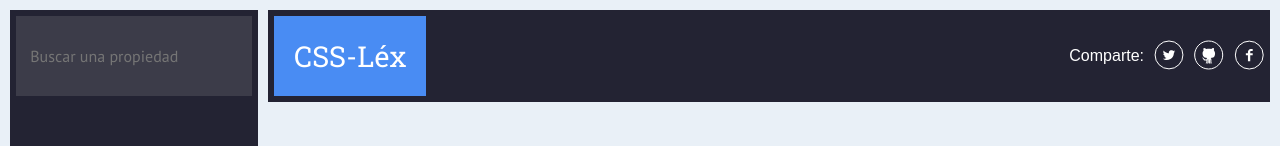
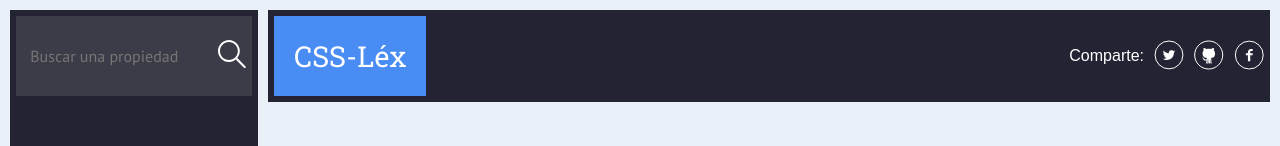
Before and after one commit to ninaiskel/CSS-flex-grid, a React (Create React App) app: page / in a window 1280 px wide. Shown: the top 146 px of the page. Built offline with nearby package versions, Linux system fonts and the light colour scheme.

Commit message:
adjustment searcher styles

```diff
--- a/public/index.html
+++ b/public/index.html
@@ -48,6 +48,11 @@
             <path d="M17.35 10.056h-1.952c-.23 0-.488.304-.488.71v1.409h2.44v2.008h-2.44v6.03h-2.303v-6.03h-2.088v-2.009h2.088v-1.182c0-1.695 1.176-3.073 2.79-3.073h1.952v2.137z" fill="#FFF"/>
           </g>
         </symbol>
+        <symbol id="icon-search" xmlns="http://www.w3.org/2000/svg">
+          <g fill-rule="nonzero" fill="#FFF">
+            <path d="M10.912 22C4.96 22 0 17 0 11S4.96 0 10.912 0c5.952 0 10.912 5 10.912 11s-4.96 11-10.912 11zm0-20c-4.96 0-8.928 4-8.928 9s3.968 9 8.928 9c4.96 0 8.928-4 8.928-9s-3.968-9-8.928-9zM18.848 17.6l8.73 8.8c.396.4.396 1 0 1.4-.199.2-.596.2-.794.2-.198 0-.595 0-.794-.2L17.26 19l1.588-1.4z"/>
+          </g>
+        </symbol>
       </svg>
     <!--
       This HTML file is a template.
--- a/src/App.css
+++ b/src/App.css
@@ -60,4 +60,11 @@
   background: transparent;
   border: none;
   padding: 0;
+  cursor: pointer;
+  outline: none;
 }
+
+.icon svg {
+  width: 30px;
+  height: 30px;
+}
--- a/src/components/header/base.js
+++ b/src/components/header/base.js
@@ -10,10 +10,10 @@
         <div className="share-links">
           <p>Comparte:</p>
           <button className="icon share-links-icon">
-            <Icon name="icon-twitter" />
+            <Icon name="icon-twitter"/>
           </button>
           <button className="icon share-links-icon">
-            <Icon name="icon-facebook" />
+            <Icon name="icon-facebook"/>
           </button>
           <button className="icon share-links-icon">
             <Icon name="icon-github" />
--- a/src/components/header/header.css
+++ b/src/components/header/header.css
@@ -25,8 +25,3 @@
 .share-links-icon {
   margin-left: 10px;
 }
-
-.icon svg {
-  width: 30px;
-  height: 30px;
-}
--- a/src/components/sidebar/css/searcher.css
+++ b/src/components/sidebar/css/searcher.css
@@ -1,19 +1,32 @@
 .searcher {
+  align-items: center;
+  align-items: center;
+  display: flex;
+  overflow: hidden;
   padding: 6px;
+  position: relative;
 }
 
 input {
-  width: 100%;
   border: 0;
   outline: none;
+  width: 100%;
 }
 
 .searcher-input {
+  background: var(--input);
+  box-sizing: border-box;
+  color: var(--white);
+  font-family: 'PT Sans', sans-serif;
+  font-size: 1rem;
   height: 80px;
-  background: var(--input);
-  color: var(--white);
-  font-size: 1rem;
   padding: 0 10px;
-  box-sizing: border-box;
-  font-family: 'PT Sans', sans-serif;
+  position: relative;
+  z-index: 1;
 }
+
+.icon-searcher {
+  position: absolute;
+  right: 10px;
+  z-index: 2;
+}
--- a/src/components/sidebar/searcher.js
+++ b/src/components/sidebar/searcher.js
@@ -1,5 +1,6 @@
 import React from 'react';
 import './css/searcher.css';
+import Icon from './../icons'
 
 const Searcher = ({ search, updateSearch }) => (
   <div className="searcher">
@@ -10,6 +11,9 @@
       onChange= { updateSearch }
       placeholder=" Buscar una propiedad"
     />
+    <button className="icon icon-searcher">
+      <Icon name="icon-search" />
+    </button>
   </div>
 );
 
```
